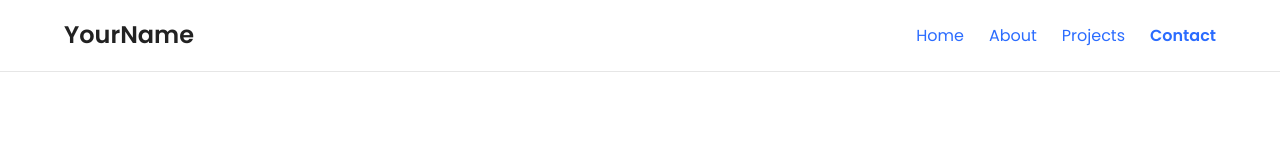
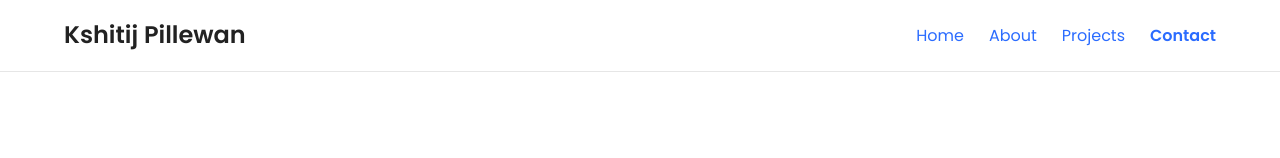
Before and after one commit to KshituP141811/Kshitij_Portfolio_1, a plain HTML site: page contact.html in a window 1280 px wide. Shown: the top 158 px of the page. Drawn offline with Linux system fonts and the light colour scheme.

Commit message:
Update contact.html

```diff
--- a/contact.html
+++ b/contact.html
@@ -13,7 +13,7 @@
 
 <header class="navbar">
     <div class="container nav-wrapper">
-        <a href="index.html" class="logo">YourName</a>
+        <a href="index.html" class="logo">Kshitij Pillewan</a>
         <nav>
             <ul class="nav-links">
                 <li><a href="index.html">Home</a></li>
```
